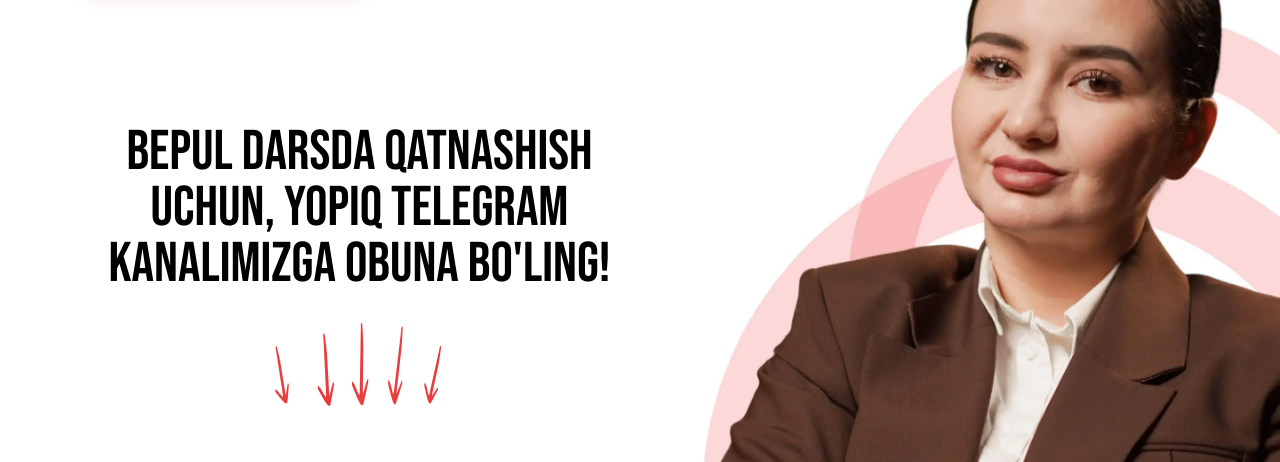
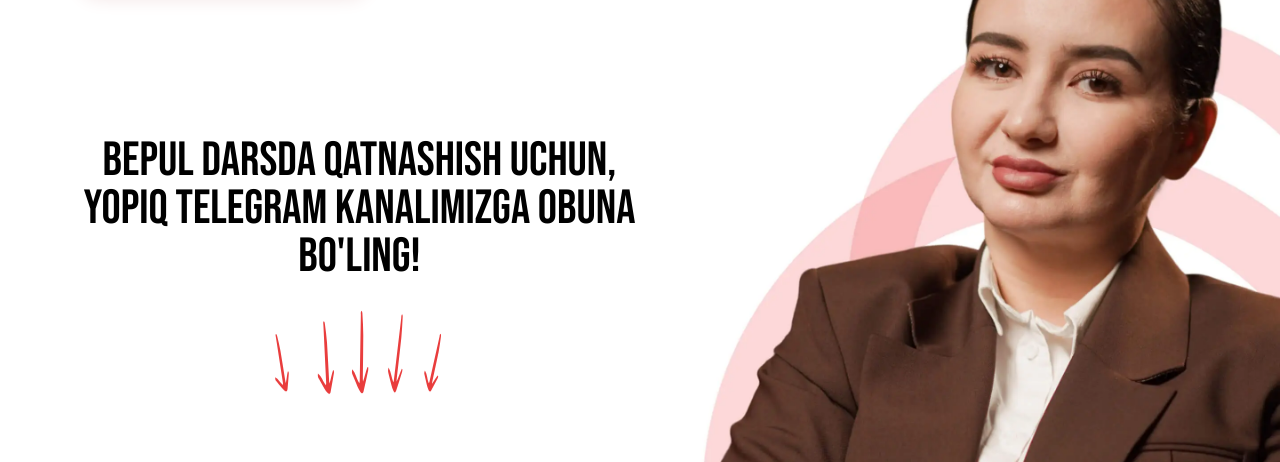
Before and after one commit to sultonbayevogabek/rusiy-fulfiledu-uz, a website: page telegram.html in a window 1280 px wide. Shown: the part 99-561 px from the top of the page. Drawn offline with Linux system fonts and the light colour scheme; no server answers.

Commit message:
initial commit

```diff
--- a/telegram.html
+++ b/telegram.html
@@ -49,7 +49,7 @@
     </div>
 
     <div class="flex flex-col justify-center items-center gap-[24px] 800px:gap-[30px] 1200px:gap-[50px] grow py-[30px]">
-      <h1 class="text-[36px] 800px:text-[48px] 1200px:text-[56px] font-bebas leading-[1] text-center uppercase">
+      <h1 class="text-[28px] 800px:text-[44px] 1200px:text-[48px] font-bebas leading-[1] text-center uppercase">
         Bepul darsda qatnashish uchun, yopiq telegram kanalimizga obuna bo'ling!
       </h1>
 
```
